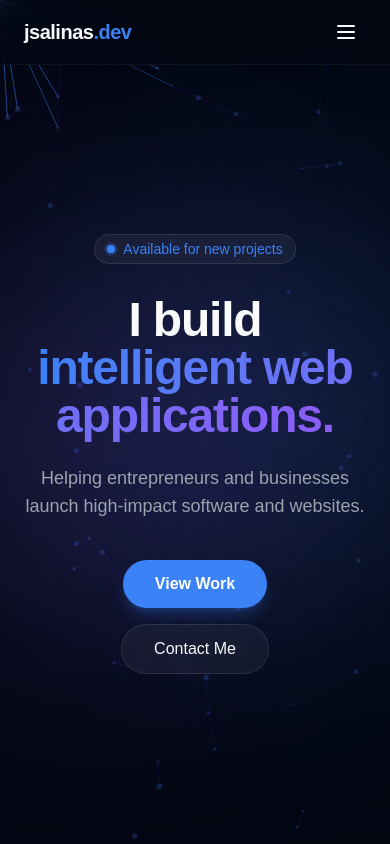
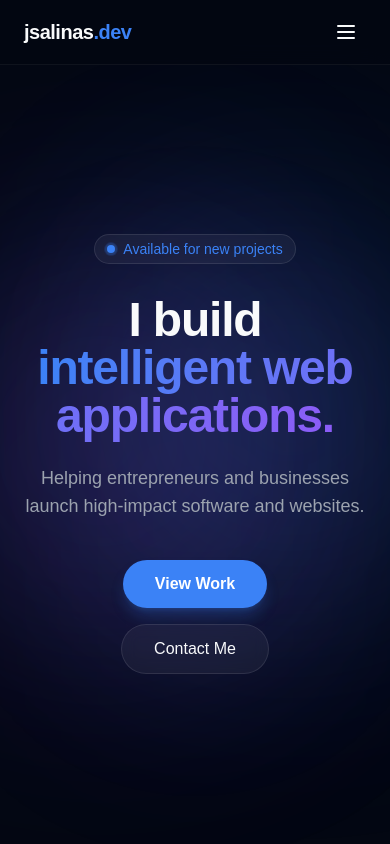
Before and after one commit to jesussalinasdev/jsalinas-dev, a Next.js app: page /en in a window 390 px wide. Shown: the top 844 px of the page. Built offline with nearby package versions, Linux system fonts and the light colour scheme.

Commit message:
perf: Replace heavy JS canvas with CSS fallback on mobile

```diff
--- a/src/components/ui/NeuralBackground.tsx
+++ b/src/components/ui/NeuralBackground.tsx
@@ -14,6 +14,7 @@ export function NeuralBackground() {
 
         let width = window.innerWidth;
         let height = window.innerHeight;
+        let animationFrameId: number;
         let particles: Particle[] = [];
 
         // Configuration
@@ -30,7 +31,11 @@ export function NeuralBackground() {
             height = window.innerHeight;
             canvas.width = width;
             canvas.height = height;
-            initParticles();
+
+            // Only initialize particles if on desktop to save memory
+            if (width >= 768) {
+                initParticles();
+            }
         };
 
         // Mouse move handler
@@ -82,6 +87,16 @@ export function NeuralBackground() {
 
         const animate = () => {
             if (!ctx) return;
+
+            // SECURITY/PERFORMANCE CHECK: Abort heavy math on Mobile (less than 768px)
+            if (window.innerWidth < 768) {
+                // We don't draw anything on canvas for mobile, saving 100% of CPU time
+                ctx.clearRect(0, 0, width, height);
+                // Keep the loop alive just in case they rotate their iPad/Phone to landscape
+                animationFrameId = requestAnimationFrame(animate);
+                return;
+            }
+
             ctx.clearRect(0, 0, width, height);
 
             particles.forEach((particle) => {
@@ -119,7 +134,7 @@ export function NeuralBackground() {
                 });
             });
 
-            requestAnimationFrame(animate);
+            animationFrameId = requestAnimationFrame(animate);
         };
 
         // Initialize
@@ -131,13 +146,29 @@ export function NeuralBackground() {
         return () => {
             window.removeEventListener("resize", handleResize);
             window.removeEventListener("mousemove", handleMouseMove);
+            cancelAnimationFrame(animationFrameId);
         };
     }, []);
 
     return (
-        <canvas
-            ref={canvasRef}
-            className="pointer-events-none fixed inset-0 z-0"
-        />
+        <>
+            {/* CSS-only Animated Fallback for Mobile (Zero JS CPU Cost) */}
+            <div className="pointer-events-none fixed inset-0 z-0 flex items-center justify-center overflow-hidden md:hidden">
+                <div
+                    className="absolute h-[60vh] w-[60vw] rounded-full bg-ai-blue/10 blur-[100px] animate-pulse"
+                    style={{ animationDuration: '4s' }}
+                />
+                <div
+                    className="absolute h-[50vh] w-[70vw] translate-y-20 rounded-full bg-neural/10 blur-[120px] animate-pulse"
+                    style={{ animationDuration: '6s', animationDelay: '1s' }}
+                />
+            </div>
+
+            {/* Heavy JS Canvas for Desktop */}
+            <canvas
+                ref={canvasRef}
+                className="pointer-events-none fixed inset-0 z-0 hidden md:block"
+            />
+        </>
     );
 }
```
